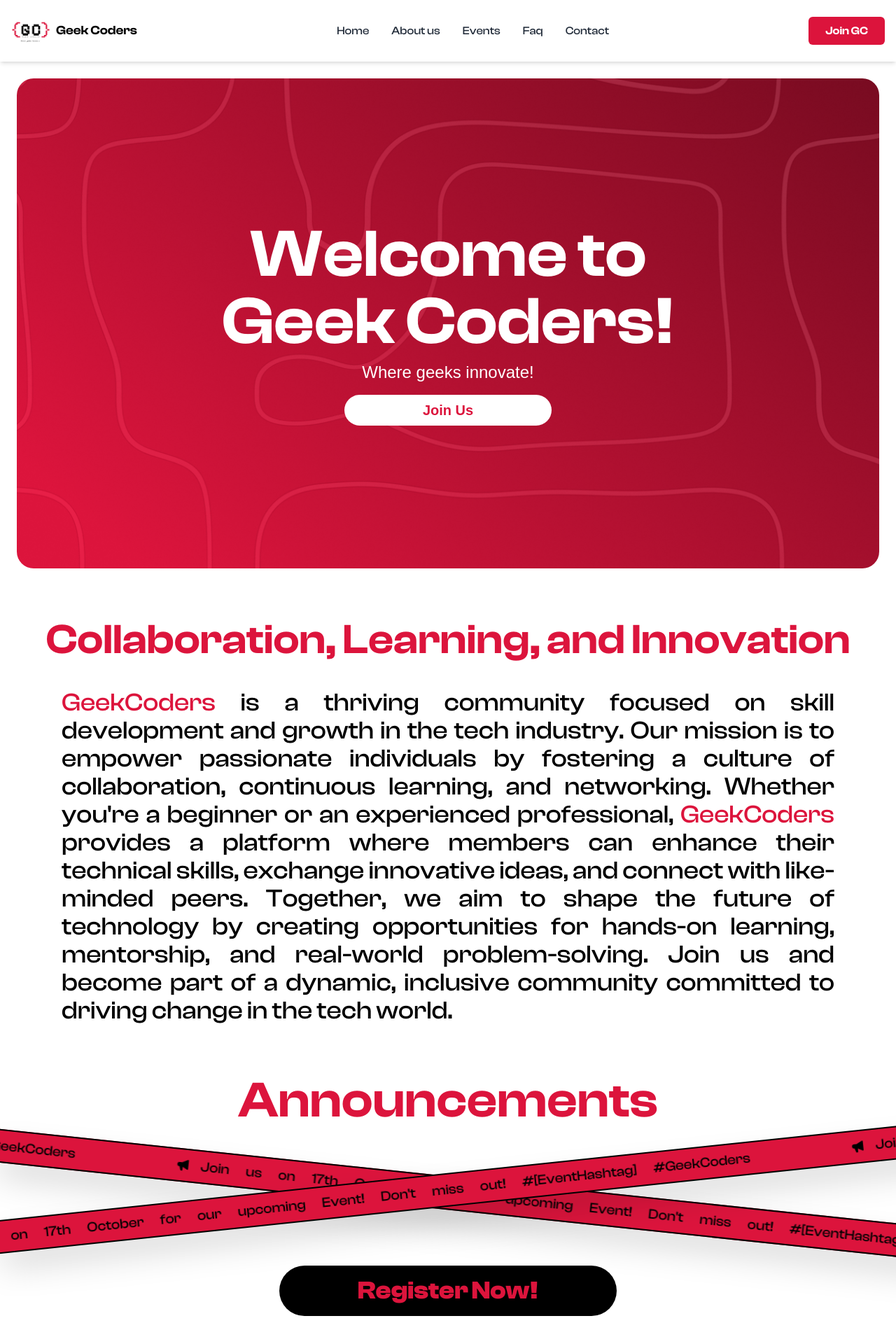
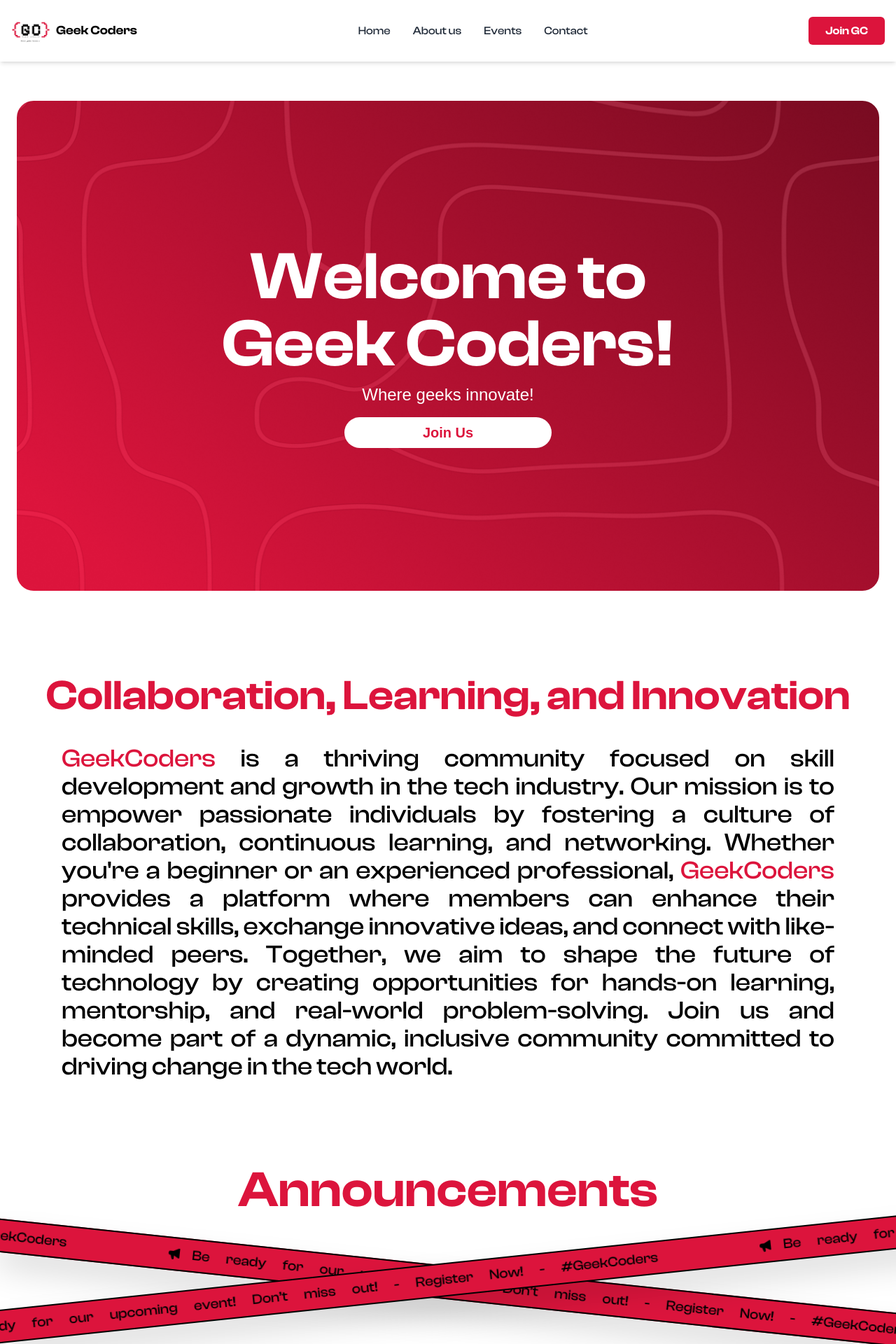
Before and after one commit to geekcoders-community/GeekCoders.Community, a Next.js app: page / in a window 1280 px wide. Shown: the top 1920 px of the page at 70% size. Built offline with nearby package versions, Linux system fonts and the light colour scheme.

Commit message:
event page and joinus page

```diff
--- /dev/null
+++ b/app/about/page.js
@@ -0,0 +1,23 @@
+import React from 'react'
+import Navbar from '../components/Navbar'
+import Footer from '../components/Footer'
+
+const about = () => {
+  return (
+    <>
+    <div className="flex flex-col h-[800px] ">
+
+      <Navbar/>
+      <div className=" mt-28 flex items-center justify-center h-full ">
+             <h1 className='font-clash text-[rgb(220,20,60)] text-7xl font-semibold'>About us</h1>
+      </div>
+
+    </div>
+    <div className="w-full px-6">
+        <Footer />
+      </div>
+    </>
+  )
+}
+
+export default about
--- a/app/components/Navbar.jsx
+++ b/app/components/Navbar.jsx
@@ -12,12 +12,13 @@ export default function Navbar () {
     };
 
     return (
+      <div className='top-0 fixed flex justify-between w-full bg-white z-10'>
       <nav className="bg-white p-4 shadow-md w-full absolute">
         <div className="container mx-auto flex justify-between items-center">
           {/* Logo */}
           <div className="flex items-center space-x-2">
             <Image src={logo} className='h-14 w-auto' />
-            <Link href="/login"><span className="font-semibold text-lg font-clash ">Geek Coders</span></Link>
+            <Link href="/"><span className="font-semibold text-lg font-clash ">Geek Coders</span></Link>
 
           </div>
 
@@ -49,12 +50,10 @@ export default function Navbar () {
             <Link href="/about">
               <p className="text-gray-800 font-medium  font-clash hover:text-red-500">About us</p>
             </Link>
-            <Link href="/events">
+            <Link href="/geekevents">
               <p className="text-gray-800 font-medium  font-clash hover:text-red-500">Events</p>
             </Link>
-            <Link href="/faq">
-              <p className="text-gray-800 font-medium  font-clash hover:text-red-500">Faq</p>
-            </Link>
+
             <Link href="/contact">
               <p className="text-gray-800 font-medium  font-clash hover:text-red-500">Contact</p>
             </Link>
@@ -63,7 +62,7 @@ export default function Navbar () {
           {/* Join Button */}
           <div className="hidden md:block ">
             <Link href="/join">
-              <p className="bg-[#DC143C]   font-semibold  font-clash text-white py-2 px-6 rounded-md hover:bg-red-600">
+              <p className="bg-[#DC143C]   font-semibold  font-clash text-white py-2 px-6 rounded-md hover:bg-black hover:text-[#DC143C] transition-all duration-500">
                 Join GC
               </p>
             </Link>
@@ -81,22 +80,21 @@ export default function Navbar () {
             <Link href="/about">
               <p className="block text-gray-800 hover:text-red-500">About us</p>
             </Link>
-            <Link href="/events">
+            <Link href="/geekevents">
               <p className="block text-gray-800 hover:text-red-500">Events</p>
             </Link>
-            <Link href="/faq">
-              <p className="block text-gray-800 hover:text-red-500">Faq</p>
-            </Link>
+
             <Link href="/contact" >
               <p className="block text-gray-800 hover:text-red-500 mb-4">Contact</p>
             </Link>
             <Link href="/join">
-              <p className="block bg-red-500 text-white py-2 px-4 rounded-md hover:bg-red-600">
+              <p className="block bg-red-500 text-white py-2 px-4 rounded-md hover:bg-black hover:text-[#DC143C] ">
                 Join GC
               </p>
             </Link>
           </div>
         </div>
       </nav>
+    </div>
     );
   };
--- /dev/null
+++ b/app/geekevents/page.js
@@ -0,0 +1,25 @@
+import React from 'react'
+import Navbar from '../components/Navbar'
+import Footer from '../components/Footer'
+import Link from 'next/link'
+
+const events = () => {
+  return (
+    <>
+    <div className="flex flex-col h-[800px] ">
+
+      <Navbar/>
+      <div className="flex flex-col   items-center p-6 mt-28">
+        <h1 className="text-black font-clash font-semibold text-4xl lg:text-5xl mb-2 sm:text-8xl">Hey <span className="text-[#DC143C]">Geek!</span> No Events Yet, But Stay Tuned!</h1>
+        <p className="font-clash font-medium text-sm md:text-2xl text-justify xl:px-16 lg:text-4xl lg:mt-8"> We haven’t hosted any geek-tastic events just yet, but exciting things are on the horizon! 🚀 Keep an eye on this space for future gatherings, workshops, and hackathons that will spark your geeky creativity and connect you with fellow enthusiasts. Stay tuned—great geeky things are coming! <span className="text-[#DC143C]">#GeekCoders</span></p>
+      </div>
+
+    </div>
+    <div className="w-full px-6">
+        <Footer />
+      </div>
+    </>
+  )
+}
+
+export default events
--- /dev/null
+++ b/app/join/page.js
@@ -0,0 +1,26 @@
+import React from 'react'
+import Navbar from '../components/Navbar'
+import Footer from '../components/Footer'
+import Link from 'next/link'
+
+const join = () => {
+  return (
+    <>
+    <div className="flex flex-col h-[800px] ">
+
+      <Navbar/>
+      <div className=" mt-28 flex flex-col items-center justify-center h-full ">
+             <h1 className='font-clash text-[rgb(220,20,60)] text-3xl md:text-7xl font-semibold'>Join geekcoders now</h1>
+             <Link href="/register"><button className="text-xl md:text-4xl font-clash bg-black text-[#DC143C] font-medium rounded-full  mt-4 px-16 py-4 md:px-28">Click here to join!</button></Link>
+
+      </div>
+
+    </div>
+    <div className="w-full px-6">
+        <Footer />
+      </div>
+    </>
+  )
+}
+
+export default join
--- a/app/page.js
+++ b/app/page.js
@@ -10,19 +10,19 @@ export default function Home() {
     <>
       <div className="w-full overflow-hidden ">
       <Navbar/>
-      <div className=" mt-28 flex items-center justify-center ">
+      <div className=" mt-36 flex items-center justify-center ">
         <div className="bg-[url('./assets/herobg.png')] bg-cover bg-center flex flex-col justify-center items-center  text-white w-full mx-6    rounded-3xl  h-[700px]">
           <h1 className=" text-4xl md:text-8xl  font-clash font-semibold ">Welcome to</h1>
           <h1 className="text-4xl sm:text-5xl md:text-8xl  font-clash font-semibold ">Geek Coders!</h1>
           <h1 className="text-2xl    font-jb mt-2">Where geeks innovate!</h1>
           <div className="">
-          <Link href="/login"><button className="text-xl font-jb font-semibold bg-white text-[#DC143C]  rounded-full  mt-4 px-16 py-2 md:px-28">Join Us</button></Link>
+          <Link href="/join"><button className="text-xl font-jb font-semibold bg-white text-[#DC143C]  rounded-full  mt-4 px-16 py-2 md:px-28">Join Us</button></Link>
 
           </div>
         </div>
 
       </div>
-      <div className="flex flex-col   items-center p-6 mt-12">
+      <div className="flex flex-col   items-center p-6 mt-24">
         <h1 className="text-[#DC143C] font-clash font-semibold text-4xl lg:text-6xl mb-2 sm:text-8xl">Collaboration, Learning, and Innovation</h1>
         <p className="font-clash font-medium text-sm md:text-2xl text-justify xl:px-16 lg:text-4xl lg:mt-8"><span className="text-[#DC143C]">GeekCoders</span> is a thriving community focused on skill development and growth in the tech industry. Our mission is to empower
           passionate individuals by fostering a culture of collaboration, continuous learning, and networking. Whether you're a
@@ -33,25 +33,29 @@ export default function Home() {
       </div>
       {/* announcements */}
       <div>
-      <div className="flex flex-col w-full  items-center relative mt-12  h-44 md:h-64">
+      <div className="flex flex-col w-full  items-center relative mt-24  h-44 md:h-64">
         <h1 className="text-[rgb(220,20,60)] font-clash font-semibold text-4xl md:text-5xl lg:text-7xl mb-2 ">Announcements</h1>
         <div className="w-screen mt-10 md:mt-14">
             <div className="bg-[#DC143C] absolute py-2 overflow-hidden border-y-2 shadow-2xl border-black rotate-[8deg] md:rotate-6 md:mt-5  w-[120vw] -mx-4">
               <div className="flex whitespace-nowrap scrolling-container">
+              <p className="font-clash md:text-xl flex justify-center items-center text-sm md:word-spacing word-spacing-m scrolling-text-right mr-16 md:mr-36">
+              <HiSpeakerphone className="mr-4"/> Be ready for our upcoming event! Don’t miss out! - Register Now! - #GeekCoders</p>
                  <p className="font-clash md:text-xl flex justify-center items-center text-sm md:word-spacing word-spacing-m scrolling-text-right mr-16 md:mr-36">
-                 <HiSpeakerphone className="mr-4"/> Join us on 17th October for our upcoming Event! Don't miss out! #[EventHashtag] #GeekCoders </p>
+                 <HiSpeakerphone className="mr-4"/> Be ready for our upcoming event! Don’t miss out! - Register Now! - #GeekCoders</p>
                    <p className="font-clash  md:text-xl flex justify-center items-center text-sm md:word-spacing word-spacing-m scrolling-text-right">
-                   <HiSpeakerphone className="mr-4" /> Join us on 17th October for our upcoming Event! Don't miss out! #[EventHashtag] #GeekCoders </p>
+                   <HiSpeakerphone className="mr-4" /> Be ready for our upcoming event! Don’t miss out! - Register Now! - #GeekCoders</p>
               </div>
             </div>
         </div>
         <div className="w-screen">
             <div className="bg-[#DC143C] py-2  absolute overflow-hidden border-y-2 shadow-2xl border-black -rotate-[8deg] md:-rotate-6 -my-2  w-[120vw] -mx-4 ">
               <div className="flex whitespace-nowrap scrolling-container">
+              <p className="font-clash flex justify-center items-center md:text-xl text-sm md:word-spacing word-spacing-m scrolling-text mr-16 md:mr-36">
+              <HiSpeakerphone className="mr-4"/> Be ready for our upcoming event! Don’t miss out! - Register Now! - #GeekCoders</p>
                  <p className="font-clash flex justify-center items-center md:text-xl text-sm md:word-spacing word-spacing-m scrolling-text mr-16 md:mr-36">
-                 <HiSpeakerphone className="mr-4"/> Join us on 17th October for our upcoming Event! Don't miss out! #[EventHashtag] #GeekCoders </p>
+                 <HiSpeakerphone className="mr-4"/> Be ready for our upcoming event! Don’t miss out! - Register Now! - #GeekCoders</p>
                    <p className="font-clash flex justify-center items-center text-sm md:text-xl md:word-spacing word-spacing-m scrolling-text">
-                   <HiSpeakerphone className="mr-4 " /> Join us on 17th October for our upcoming Event! Don't miss out! #[EventHashtag] #GeekCoders </p>
+                   <HiSpeakerphone className="mr-4 " /> Be ready for our upcoming event! Don’t miss out! - Register Now! - #GeekCoders</p>
               </div>
             </div>
         </div>
@@ -60,13 +64,13 @@ export default function Home() {
 
       <div className="flex justify-center">
 
-          <Link href="/login"><button className="text-xl md:text-4xl font-clash bg-black text-[#DC143C] font-bold rounded-full  mt-4 px-16 py-4 md:px-28">Register Now!</button></Link>
+          <Link href="/register"><button className="text-xl md:text-4xl font-clash bg-black text-[#DC143C] font-bold rounded-full  mt-4 px-16 py-4 md:px-28">Register Now!</button></Link>
 
       </div>
       </div>
 
       {/* member benefits */}
-      <div className="flex flex-col   items-center  p-6 mt-16">
+      <div className="flex flex-col   items-center  p-6 mt-36 mb-28">
           <h1 className="text-[rgb(220,20,60)] font-clash font-semibold text-4xl md:text-5xl lg:text-7xl mb-10 ">Member Benefits</h1>
           <div className="w-full bg-[#191A23] lg:flex justify-center items-center rounded-3xl">
               <div className="p-10 ">
--- /dev/null
+++ b/app/register/page.js
@@ -0,0 +1,25 @@
+import React from 'react'
+import Navbar from '../components/Navbar'
+import Footer from '../components/Footer'
+
+const register = () => {
+  return (
+    <>
+    <div className="flex flex-col h-[800px] ">
+
+      <Navbar/>
+      <div className=" mt-28 flex flex-col items-center justify-center h-full ">
+             <h1 className='font-clash text-[rgb(220,20,60)] text-7xl font-semibold'>Registration Opens Soon!</h1>
+             <h1 className='font-clash text-black font-semibold text-7xl'>Stay tuned!</h1>
+
+      </div>
+
+    </div>
+    <div className="w-full px-6">
+        <Footer />
+      </div>
+    </>
+  )
+}
+
+export default register
```
